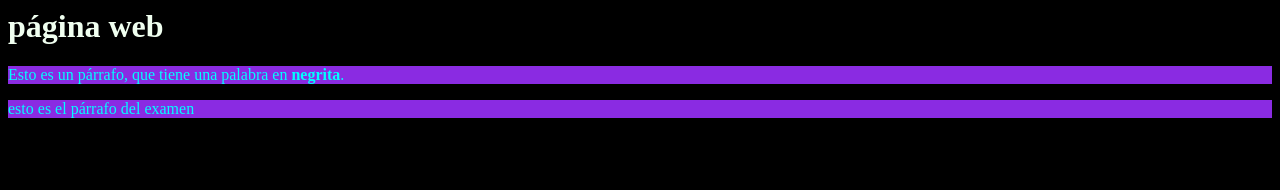
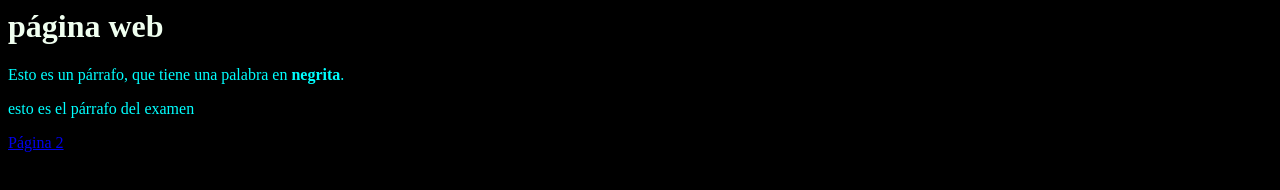
Before and after one commit to Naialarubio/naialarubio.github.io, a plain HTML site: page index.html in a window 1280 px wide. Drawn offline with Linux system fonts and the light colour scheme.

Commit message:
varias cosas corregidas

```diff
--- a/css/estilos.css
+++ b/css/estilos.css
@@ -1,6 +1,6 @@
 p {
     color:aqua;
-    background-color: blueviolet;
+
 }
 body {
     background-color: black;
--- a/index.html
+++ b/index.html
@@ -6,5 +6,5 @@
  <h1>página web</h1>
 <p>Esto es un párrafo, que tiene una palabra en <b>negrita</b>.</p>
 <p>esto es el párrafo del examen</p>
-</body>
-</html>
+<div>
+<a href="dos.html">Página 2</a></div>
```
